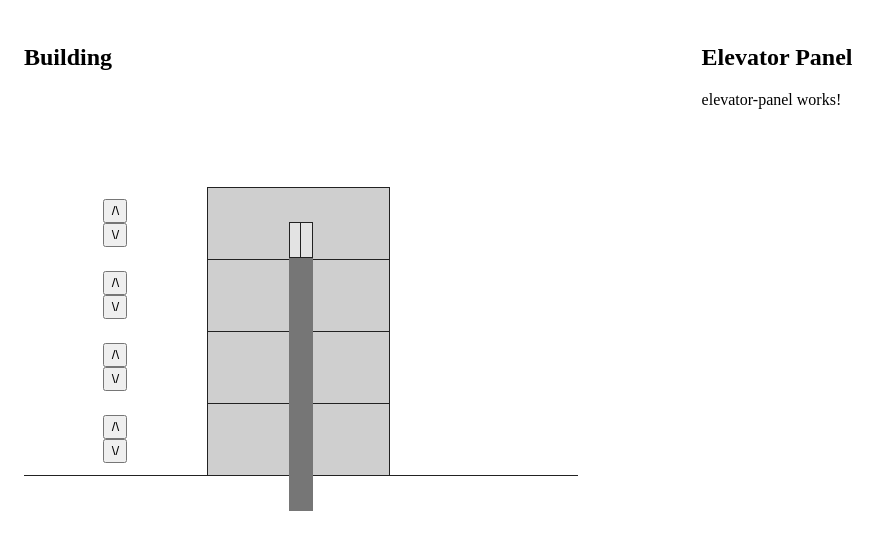
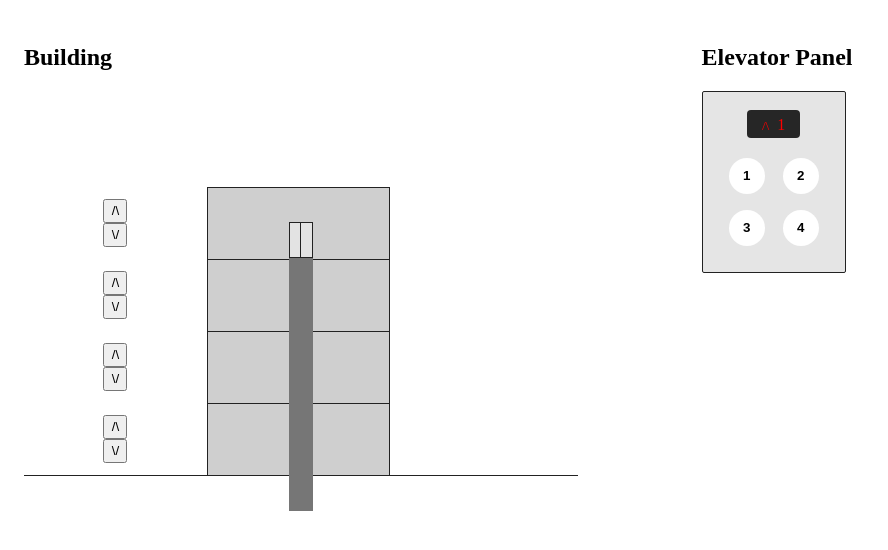
Before and after one commit to caribeedu/TheCoolestElevator, an Angular app: page / in a window 1280 px wide. Shown: the top 550 px of the page, without its empty margins (0-888 px from the left). Built offline with nearby package versions, Linux system fonts and the light colour scheme.

Commit message:
feat: add elevator panel layout

```diff
--- a/src/app/app.component.scss
+++ b/src/app/app.component.scss
@@ -1,4 +1,6 @@
 .overview {
+	--border: 1px solid #222222;
+
 	width: 100%;
 	display: flex;
 	justify-content: space-between;
--- a/src/app/components/building/building.component.scss
+++ b/src/app/components/building/building.component.scss
@@ -2,7 +2,6 @@
 	--floor-height: 72px;
 	--elevator-width: 24px;
 	--elevator-height: calc(var(--floor-height) / 2);
-	--border: 1px solid #222222;
 
 	height: 100%;
 	width: 100%;
--- a/src/app/components/elevator-panel/elevator-panel.component.html
+++ b/src/app/components/elevator-panel/elevator-panel.component.html
@@ -1 +1,12 @@
-<p>elevator-panel works!</p>
+<section class="elevator-panel">
+	<div class="elevator-panel__status">
+		<span>/\</span>
+		<label>1</label>
+	</div>
+	<div class="elevator-panel__controls">
+		<button class="elevator-panel__controls__button">1</button>
+		<button class="elevator-panel__controls__button">2</button>
+		<button class="elevator-panel__controls__button">3</button>
+		<button class="elevator-panel__controls__button">4</button>
+	</div>
+</section>
--- a/src/app/components/elevator-panel/elevator-panel.component.scss
+++ b/src/app/components/elevator-panel/elevator-panel.component.scss
@@ -0,0 +1,51 @@
+.elevator-panel {
+	width: 106px;
+	padding: 18px;
+	border-radius: 2px;
+	background-color: #e5e5e5;
+	border: var(--border);
+
+	&__status {
+		width: 50%;
+		margin: 0 auto 12px;
+		border-radius: 4px;
+		background-color: #262626;
+		text-align: center;
+		height: 16px;
+		padding: 6px 0;
+		color: #f00;
+
+		& > span {
+			margin-right: 8px;
+			font-size: 10pt;
+		}
+
+		& > label {
+			font-size: 12pt;
+		}
+	}
+
+	&__controls {
+		margin: 0;
+		display: flex;
+		flex-wrap: wrap;
+		justify-content: space-between;
+
+		&__button {
+			width: 36px;
+			height: 36px;
+			margin: 8px;
+			border: 0;
+			background-color: #fff;
+			transition: background-color 0.15s ease-in-out;
+			font-weight: 600;
+			border-radius: 100%;
+			cursor: pointer;
+			outline: 0;
+
+			&:hover {
+				background-color: #b5b5b5;
+			}
+		}
+	}
+}
```
